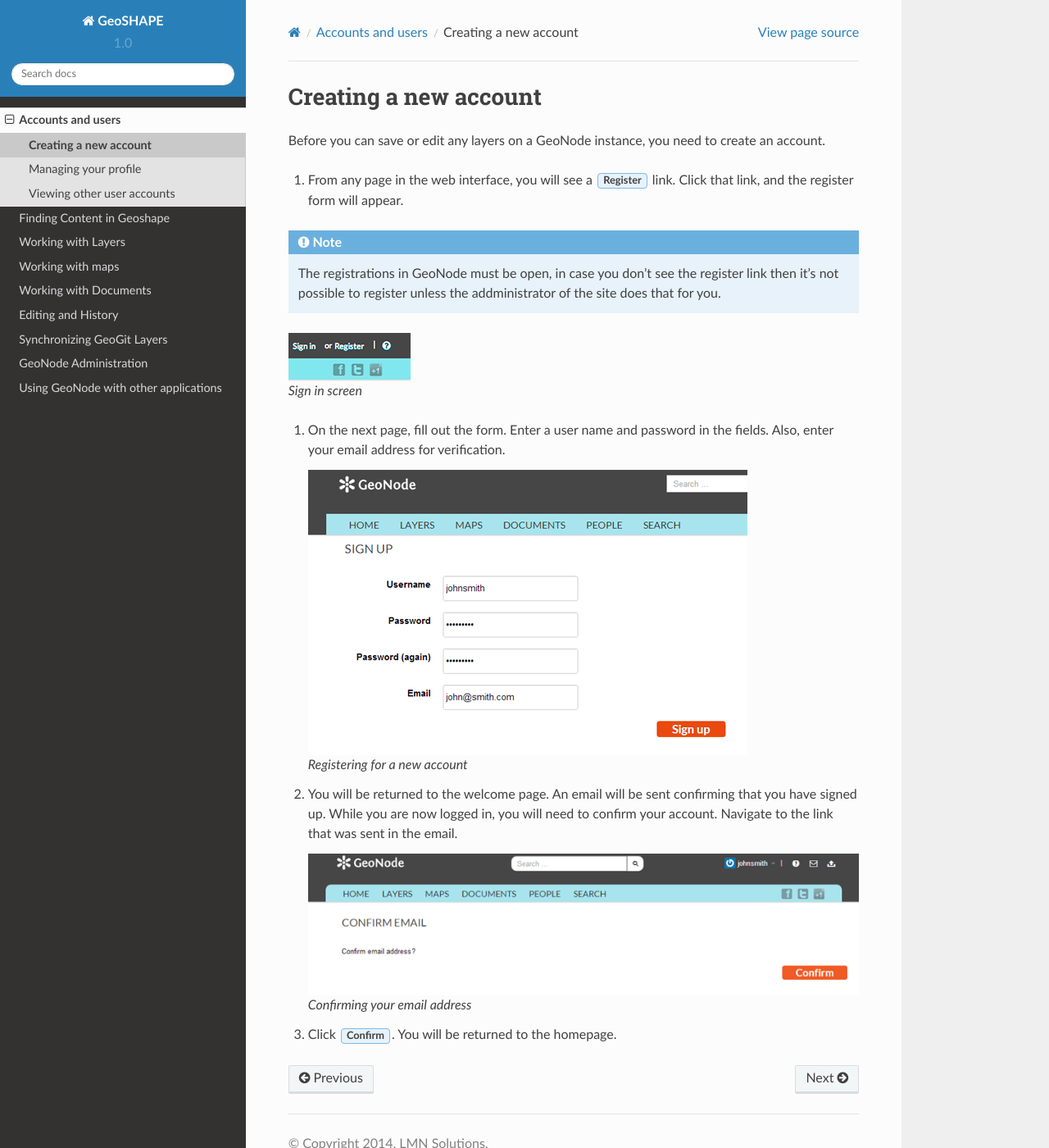
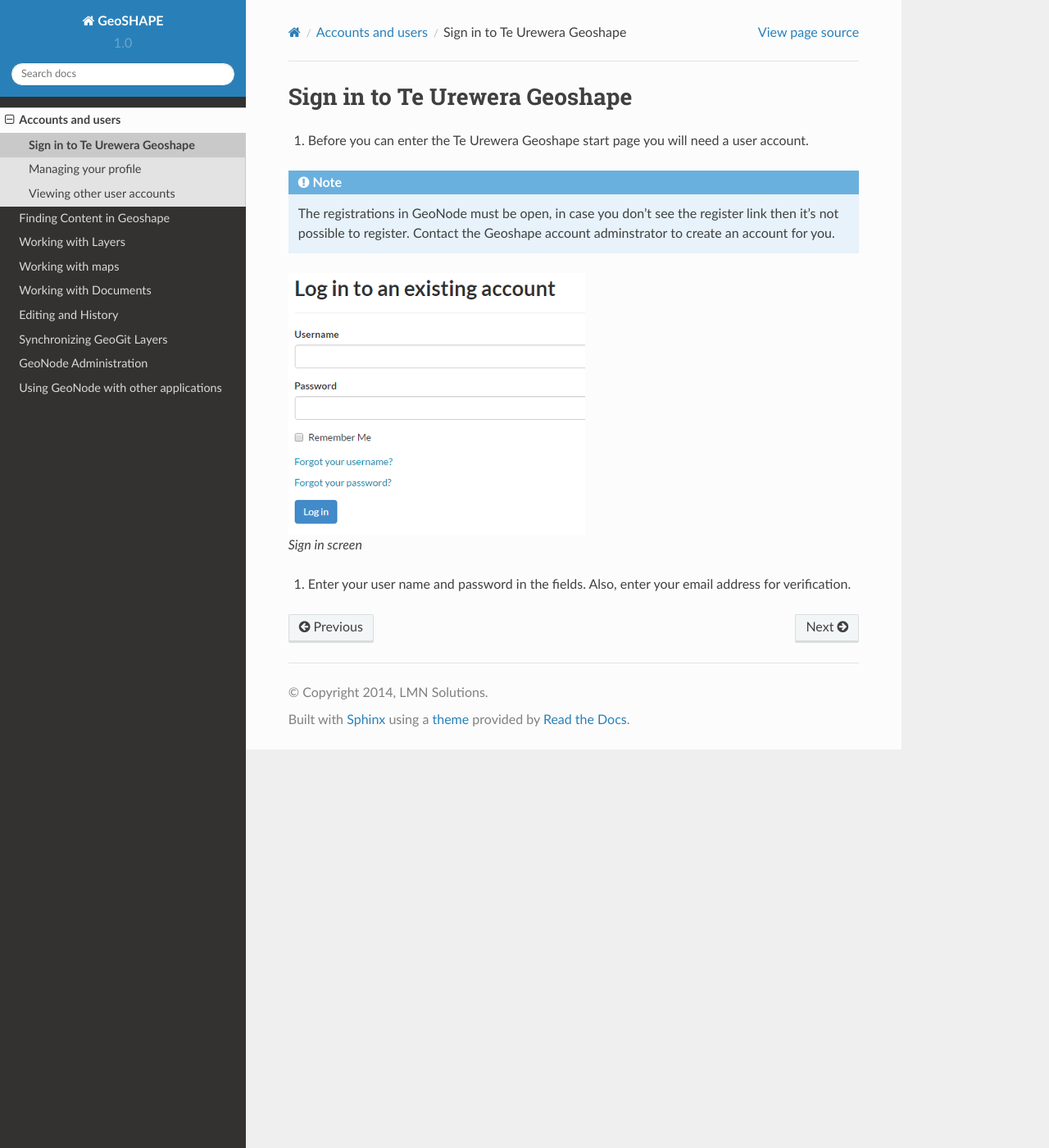
Before and after one commit to Arborvitae/Geoshape, a Sphinx documentation site: the page built from docs/registration.rst, in a window 1280 px wide and 1400 px high. Shown: the whole window at 82% size. Built offline with Sphinx 7.4.7 and the Read the Docs theme 2.0.0, drawn with Linux system fonts in a browser that asks for light colours.

Commit message:
admin updates

```diff
--- a/docs/registration.rst
+++ b/docs/registration.rst
@@ -1,32 +1,14 @@
 .. _accounts.registration:
 
-Creating a new account
-======================
+Sign in to Te Urewera Geoshape
+==============================
 
-Before you can save or edit any layers on a GeoNode instance, you need to create an account.
+#. Before you can enter the Te Urewera Geoshape start page you will need a user account.
 
-#. From any page in the web interface, you will see a :guilabel:`Register` link. Click that link, and the register form will appear.
-
-.. note:: The registrations in GeoNode must be open, in case you don't see the register link then it's not possible to register unless the addministrator of the site does that for you.
+.. note:: The registrations in GeoNode must be open, in case you don't see the register link then it's not possible to register. Contact the Geoshape account adminstrator to create an account for you.
 
 .. figure:: img/en_signin.png
 
       *Sign in screen*
 
-#. On the next page, fill out the form. Enter a user name and password in the fields. Also, enter your email address for verification.
-
-   .. figure:: img/en_signup.png
-
-      *Registering for a new account*
-
-#. You will be returned to the welcome page. An email will be sent confirming that you have signed up. While you are now logged in, you will need to confirm your account. Navigate to the link that was sent in the email.
-
-   .. todo:: Why confirm if you're already in?
-
-   .. figure:: img/en_confirm.png
-
-      *Confirming your email address*
-
-#. Click :guilabel:`Confirm`. You will be returned to the homepage.
-
-.. todo:: What's the point of confirmation?
+#. Enter your user name and password in the fields. Also, enter your email address for verification.
```
Also changed, not shown: docs/profile.rst (+6 -16 lines), docs/users.rst (+0 -12 lines), docs/img/en_adminactivities.png, docs/img/en_editprofilelink.png, docs/img/en_peoplepage.png, docs/img/en_profileedit.png, docs/img/en_profilelink.png, docs/img/en_profilepage.png, docs/img/en_signin.png, docs/img/en_signup.png, docs/img/en_startpage.png (added), docs/img/en_updateprofilelink.png.
